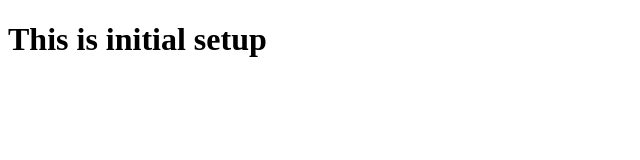
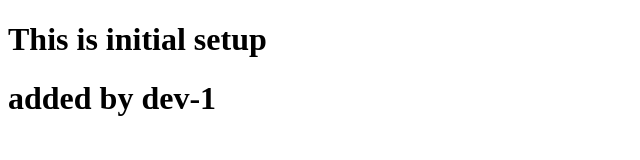
Before and after one commit to habibur-pro/team-test, a plain HTML site: page index.html in a window 1280 px wide. Shown: the whole page, without its empty margins (0-640 px from the left). Drawn offline with Linux system fonts and the light colour scheme.

Commit message:
new add from dev1

```diff
--- a/index.html
+++ b/index.html
@@ -9,6 +9,7 @@
 
 <body>
     <h1>This is initial setup</h1>
+    <h1>added by dev-1</h1>
 </body>
 
 </html>
```
Also changed, not shown: index.css (added).
